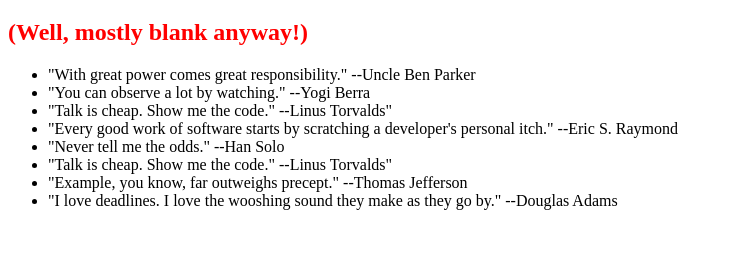
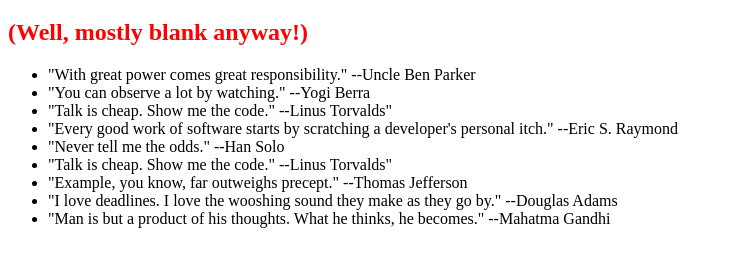
Before and after one commit to bartpaul/0main_openSAP_repo, a plain HTML site: page index.html in a window 1280 px wide. Shown: the part 61-328 px from the top of the page, without its empty margins (0-732 px from the left). Drawn offline with Linux system fonts and the light colour scheme.

Commit message:
added quote by Mahatma Gandhi

```diff
--- a/index.html
+++ b/index.html
@@ -17,6 +17,7 @@
 			<li>"Talk is cheap. Show me the code."  --Linus Torvalds" </li>
 			<li>"Example, you know, far outweighs precept."  --Thomas Jefferson</li>
 			<li>"I love deadlines. I love the wooshing sound they make as they go by." --Douglas Adams</li>
+			<li>"Man is but a product of his thoughts. What he thinks, he becomes." --Mahatma Gandhi</li>
 		</ul>
 	</body>
 </html>
```
